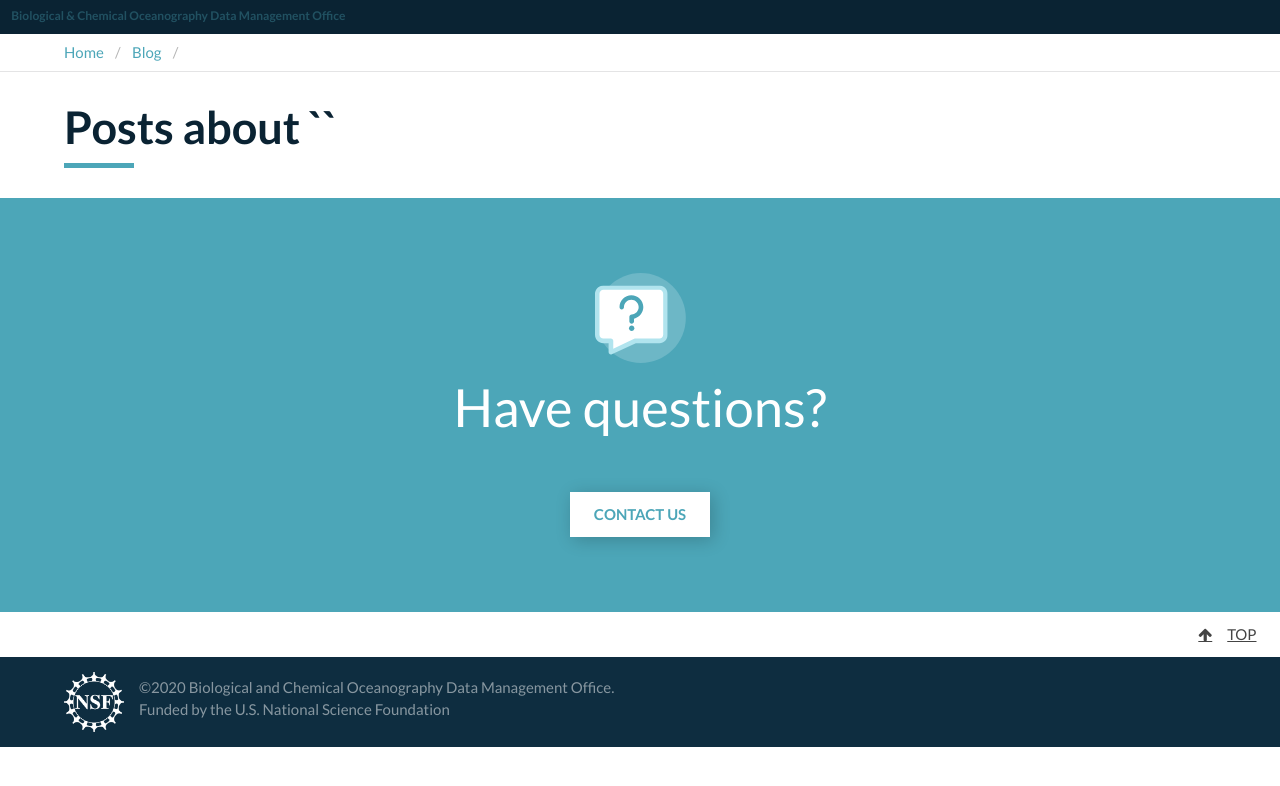
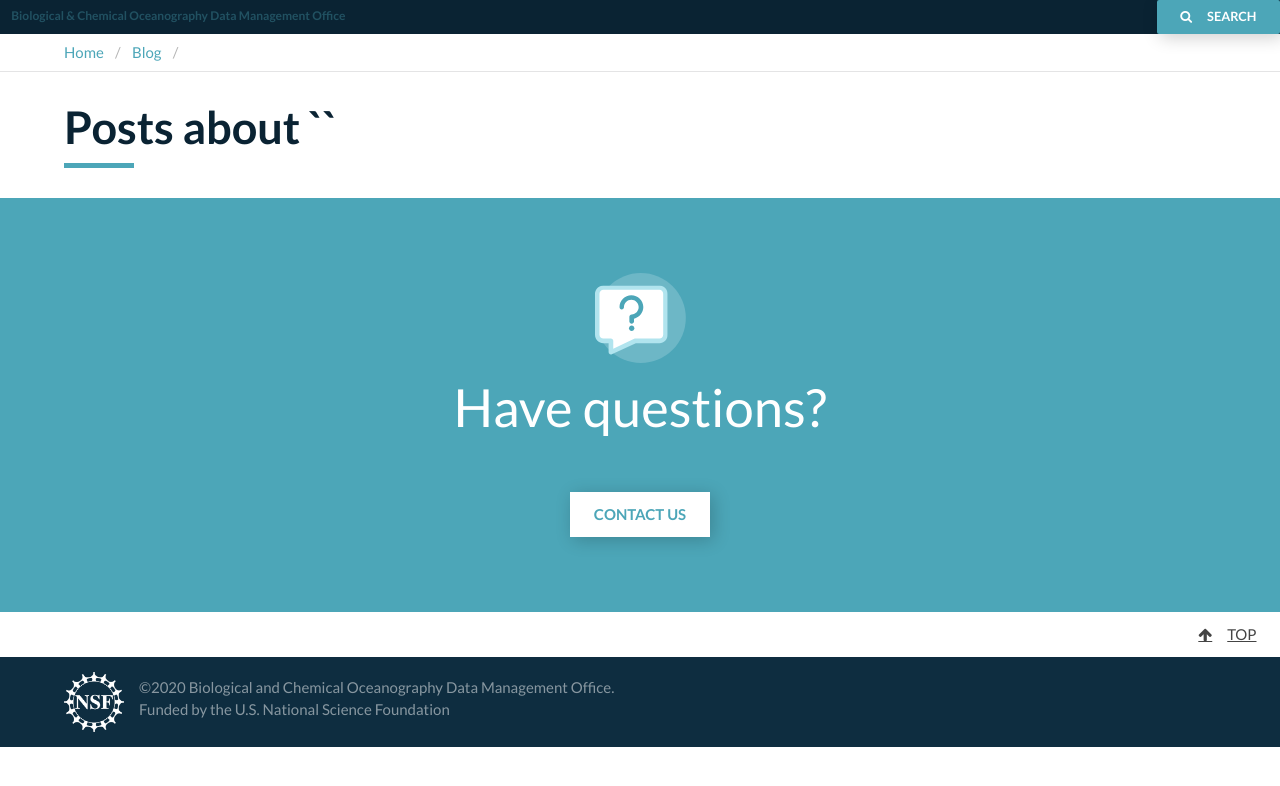
Before and after one commit to BCODMO/blog.bco-dmo.org, a Jekyll site: the page built from tag.html, in a window 1280 px wide. Shown: the top 786 px of the page. Built offline with Jekyll 4.4.1, drawn with Linux system fonts in a browser that asks for light colours.

Commit message:
Update header_nav.html

```diff
--- a/_includes/header_nav.html
+++ b/_includes/header_nav.html
@@ -3,6 +3,9 @@
 <div class="pre-navbar">
   <div class="columns">
     <div class="column is-two-thirds"><a href="https://www.bco-dmo.org" class="no-hover-effect">Biological & Chemical Oceanography Data Management Office</a></div>
+    <div class="column has-text-right">
+      <button class="button is-small is-primary"><i class="fa fa-search margin-right-1"></i> Search</button>
+    </div>
     {% comment %}
     <div class="column has-text-right">
       <a href="/search/"><button class="button is-primary"><i class="fa fa-file-text-o margin-right-1"></i> Data Management Plan</button></a>
```
